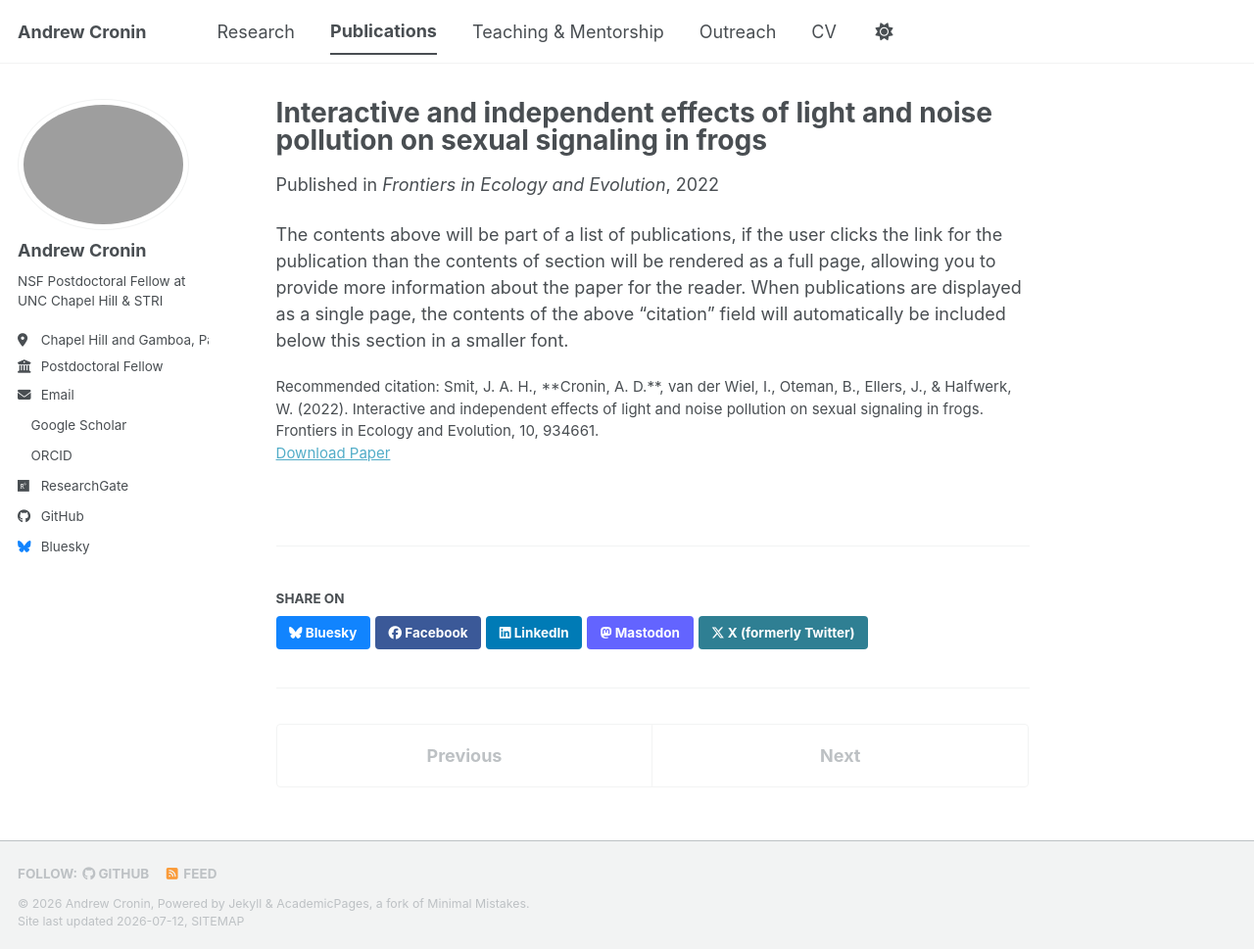
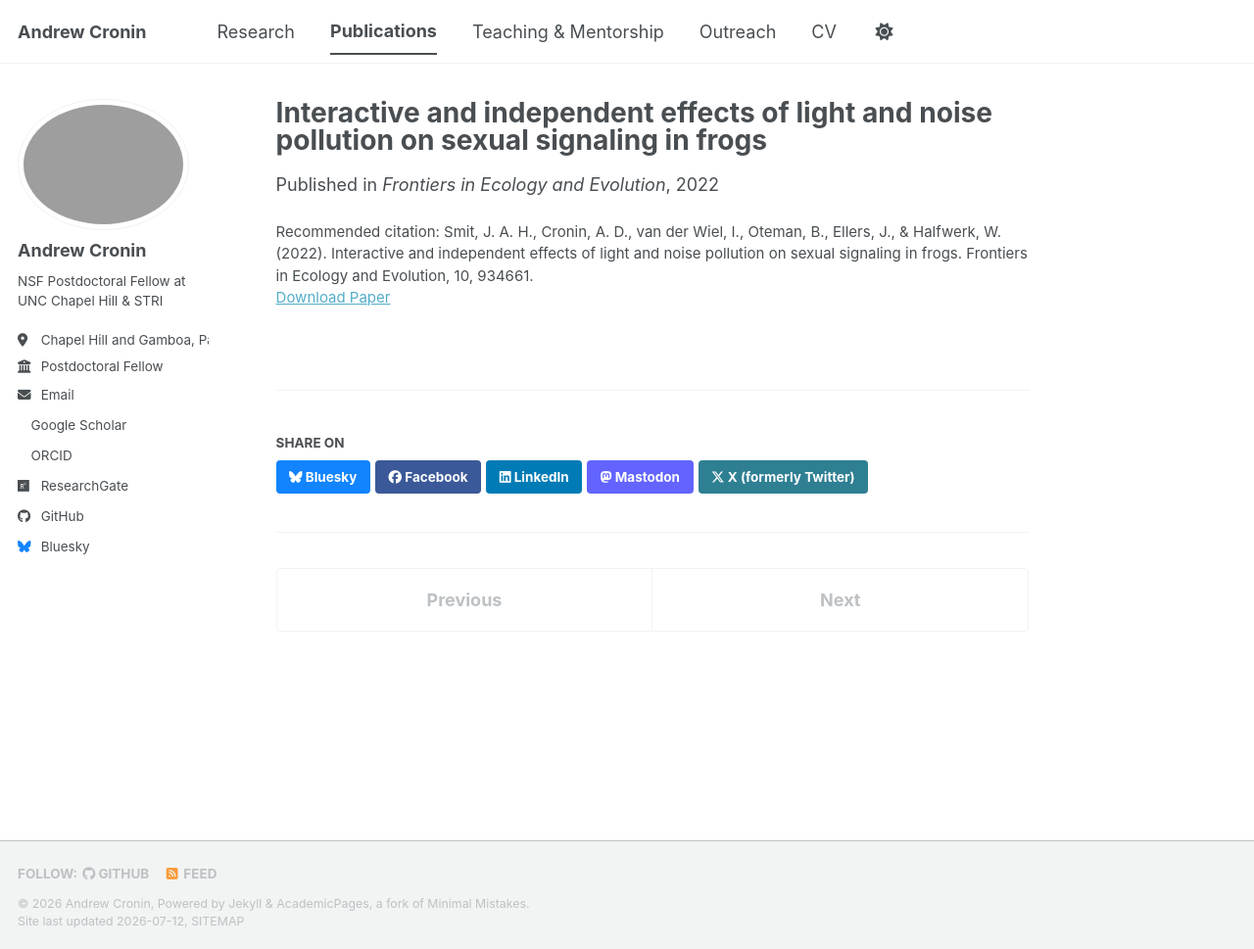
Before and after one commit to andrewdcronin/andrewdcronin.github.io, a Jekyll site: the page built from _publications/article_5.md, in a window 1280 px wide and 969 px high. Shown: the whole window at 98% size. Built offline with Jekyll 4.4.1, drawn with Linux system fonts in a browser that asks for light colours; a style sheet for code colours, icons or effects is not loaded.

Commit message:
Fix citation formatting in article_5.md
Updated citation formatting for article 5.

```diff
--- a/_publications/article_5.md
+++ b/_publications/article_5.md
@@ -5,7 +5,5 @@ category: manuscripts
 date: 2022-08-14
 venue: 'Frontiers in Ecology and Evolution'
 paperurl: 'https://doi.org/10.3389/fevo.2022.934661'
-citation: 'Smit, J. A. H., **Cronin, A. D.**, van der Wiel, I., Oteman, B., Ellers, J., & Halfwerk, W. (2022). Interactive and independent effects of light and noise pollution on sexual signaling in frogs. Frontiers in Ecology and Evolution, 10, 934661.'
+citation: 'Smit, J. A. H., </strong>Cronin, A. D.</strong>, van der Wiel, I., Oteman, B., Ellers, J., & Halfwerk, W. (2022). Interactive and independent effects of light and noise pollution on sexual signaling in frogs. Frontiers in Ecology and Evolution, 10, 934661.'
 ---
-
-The contents above will be part of a list of publications, if the user clicks the link for the publication than the contents of section will be rendered as a full page, allowing you to provide more information about the paper for the reader. When publications are displayed as a single page, the contents of the above "citation" field will automatically be included below this section in a smaller font.
```
